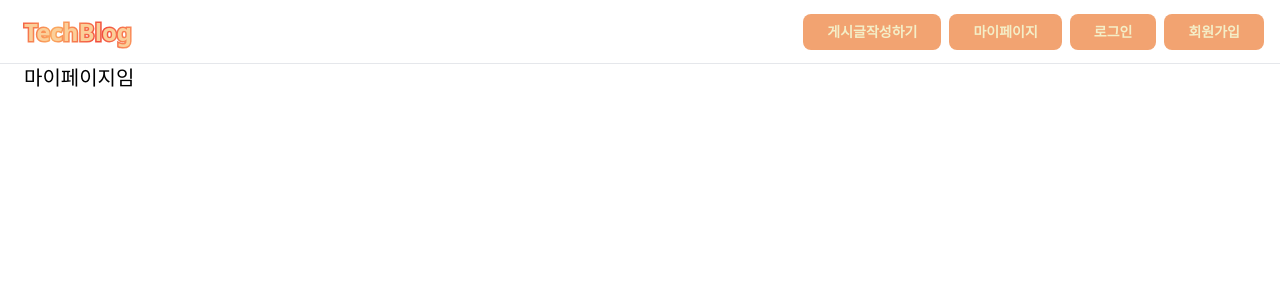
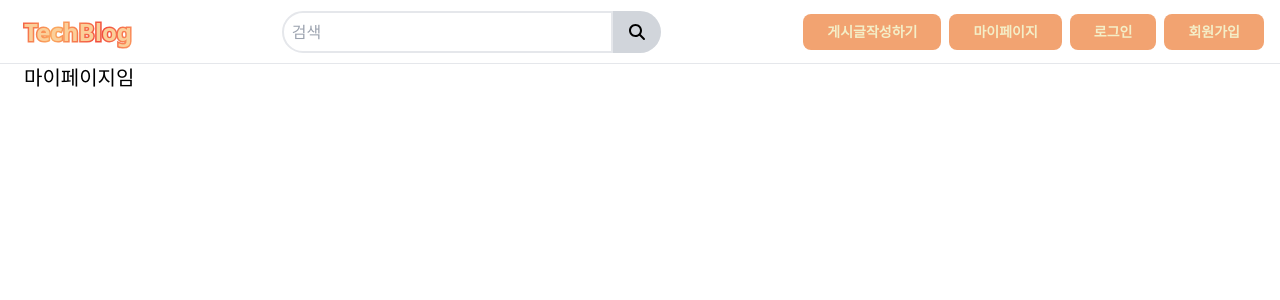
Before and after one commit to Row-Dever/DeverPost, a Vue app in the folder frontend/: page /mypage in a window 1280 px wide. Shown: the top 300 px of the page. Built offline with nearby package versions, Linux system fonts and the light colour scheme.

Commit message:
modify: Keyword검색기능 추가로 인한 UI변경

```diff
--- a/frontend/src/components/Header/Header.vue
+++ b/frontend/src/components/Header/Header.vue
@@ -1,6 +1,20 @@
 <template>
   <nav class="w-full h-16 flex items-center justify-between">
     <RouterLink to="/" class="logo text-2xl font-bold p-2">TechBlog</RouterLink>
+    <form @submit.prevent="searchSubmitHandler" class="flex justify-center flex-grow">
+      <label htmlfor="search" className="ir">동영상 검색</label>
+      <input
+        type="text"
+        id="search"
+        className="w-6/12 h-full p-2 rounded-l-3xl outline-none text-gray-500 border-2"
+        placeholder="검색"
+        :value="searchKeyword"
+        @input="onKeywordHandler"
+      />
+      <button className="bg-gray-300 pl-4 pr-4 rounded-r-3xl">
+        <font-awesome-icon :icon="['fas', 'magnifying-glass']" />
+      </button>
+    </form>
     <Button v-if="!isUser">로그인</Button>
     <div v-else class="flex gap-2">
       <Button :on-click="goNewPostHandler">게시글작성하기</Button>
@@ -17,8 +31,12 @@ import Button from '../common/Button/Button.vue'
 import { ref } from 'vue'
 
 const isUser = ref(true)
+const searchKeyword = ref('')
+const router = useRouter()
 
-const router = useRouter()
+const onKeywordHandler = (event) => {
+  searchKeyword.value = event.target.value
+}
 
 const goNewPostHandler = () => {
   router.push('/newpost')
@@ -35,4 +53,11 @@ const onSignupHandler = () => {
 const goMypageHandler = () => {
   router.push('/mypage')
 }
+
+const searchSubmitHandler = () => {
+  if (searchKeyword.value.trim() === '') {
+    searchKeyword.value = ''
+  }
+  router.push(`/${searchKeyword.value}`)
+}
 </script>
--- a/frontend/src/components/PostList/PostList.vue
+++ b/frontend/src/components/PostList/PostList.vue
@@ -1,5 +1,8 @@
 <template>
-  <div v-if="postData.length === 0" class="mt-32 text-2xl text-center font-semibold">
+  <div
+    v-if="message === '원하는 데이터를 찾지 못했습니다.'"
+    class="mt-32 text-2xl text-center font-semibold"
+  >
     게시물 존재하지 않습니다.
   </div>
   <ul
@@ -10,27 +13,54 @@
       ><PostItem :post="post" :title="postData[0].title" />
     </template>
   </ul>
-  <InfiniteLoading @infinite="infiniteHandler">
+  <InfiniteLoading
+    :identifier="infiniteId"
+    @infinite="infiniteHandler"
+    spinner="waveDots"
+    distance="10"
+  >
     <template #complete><span></span></template>
   </InfiniteLoading>
 </template>
 
 <script setup>
-import { ref } from 'vue'
+import { ref, watch } from 'vue'
 import InfiniteLoading from 'v3-infinite-loading'
 import PostItem from '../PostItem/PostItem.vue'
 
 import { instance } from '../../api/axiosBase'
+import { useRoute } from 'vue-router'
+
+const route = useRoute()
 
 const listEl = ref(null)
 const postData = ref([])
-const limit = 15
+const limit = 10
+
+const infiniteId = ref(0)
+const message = ref('')
 let cursorId
 
+watch(
+  () => {
+    return route.params.keyword
+  },
+  () => {
+    postData.value = []
+    changeInfiniteId()
+  }
+)
+
+const changeInfiniteId = () => {
+  infiniteId.value += 1
+}
+
 const infiniteHandler = async ($state) => {
-  const { data: posts } = await instance.get(`/post/?limit=${limit}&cursorId=${cursorId}`)
-
+  const { data: posts } = await instance.get(
+    `/post/?limit=${limit}&cursorId=${cursorId}&keyword=${route.params.keyword}`
+  )
   cursorId = posts.nextCursor
+  message.value = posts.message
   postData.value.push(...posts.data)
   if (cursorId === null) {
     $state.complete()
--- a/frontend/src/router/index.js
+++ b/frontend/src/router/index.js
@@ -15,9 +15,10 @@ const router = createRouter({
       name: 'layout',
       component: Layout,
       children: [
+        { path: '/', name: 'home', component: Home },
         {
-          path: '/',
-          name: 'home',
+          path: '/:keyword',
+          name: 'keywordhome',
           component: Home
         },
         {
@@ -47,7 +48,8 @@ const router = createRouter({
         }
       ]
     }
-  ]
+  ],
+  linkActiveClass: 'active'
 })
 
 export default router
--- a/frontend/src/utils/uploadAdapter.js
+++ b/frontend/src/utils/uploadAdapter.js
@@ -6,7 +6,6 @@ const customUploadAdapter = (loader) => {
       return new Promise((resolve, reject) => {
         const data = new FormData()
         loader.file.then((file) => {
-          console.log(file)
           data.append('name', file.name)
           data.append('file', file)
 
```
